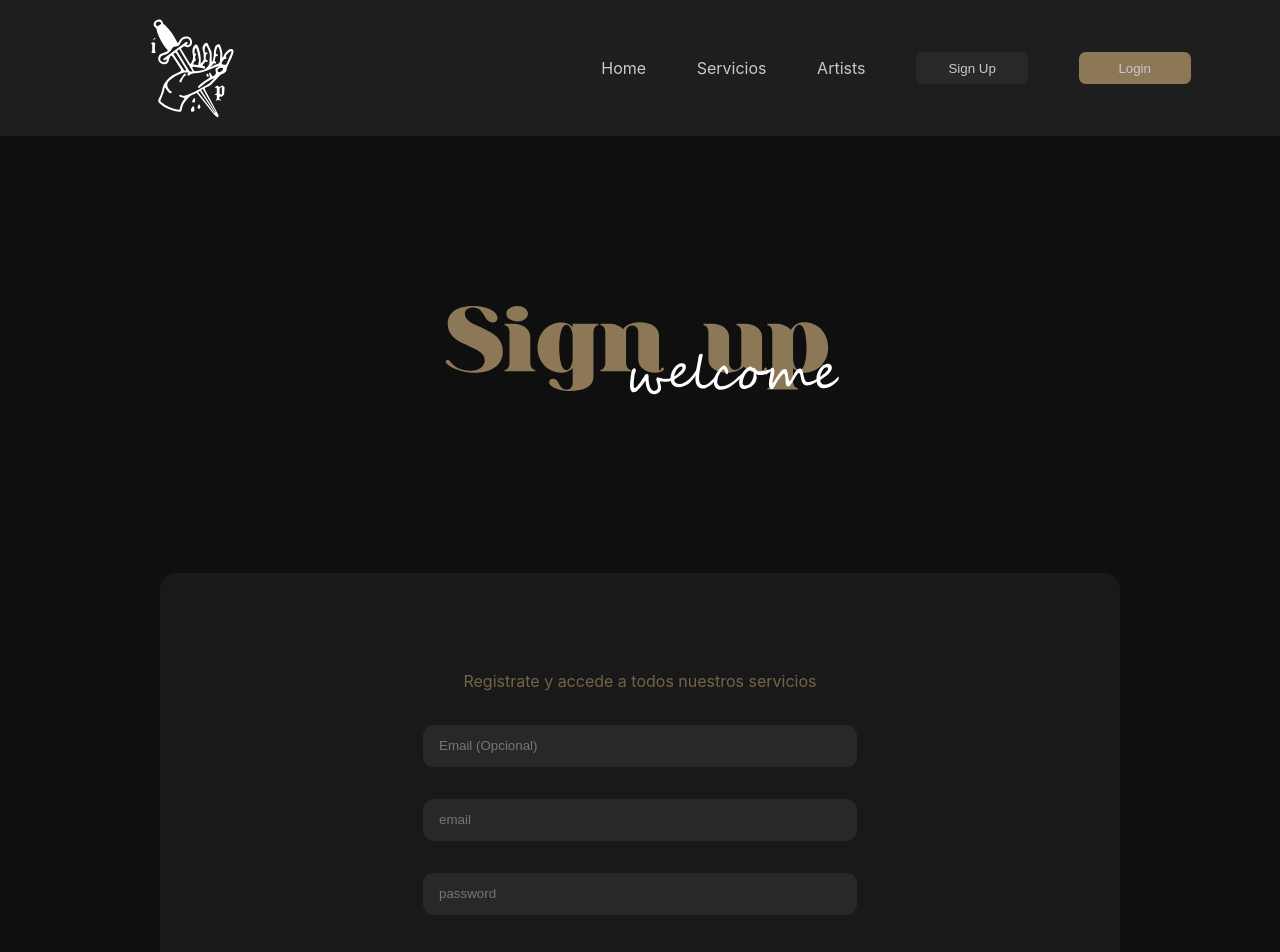
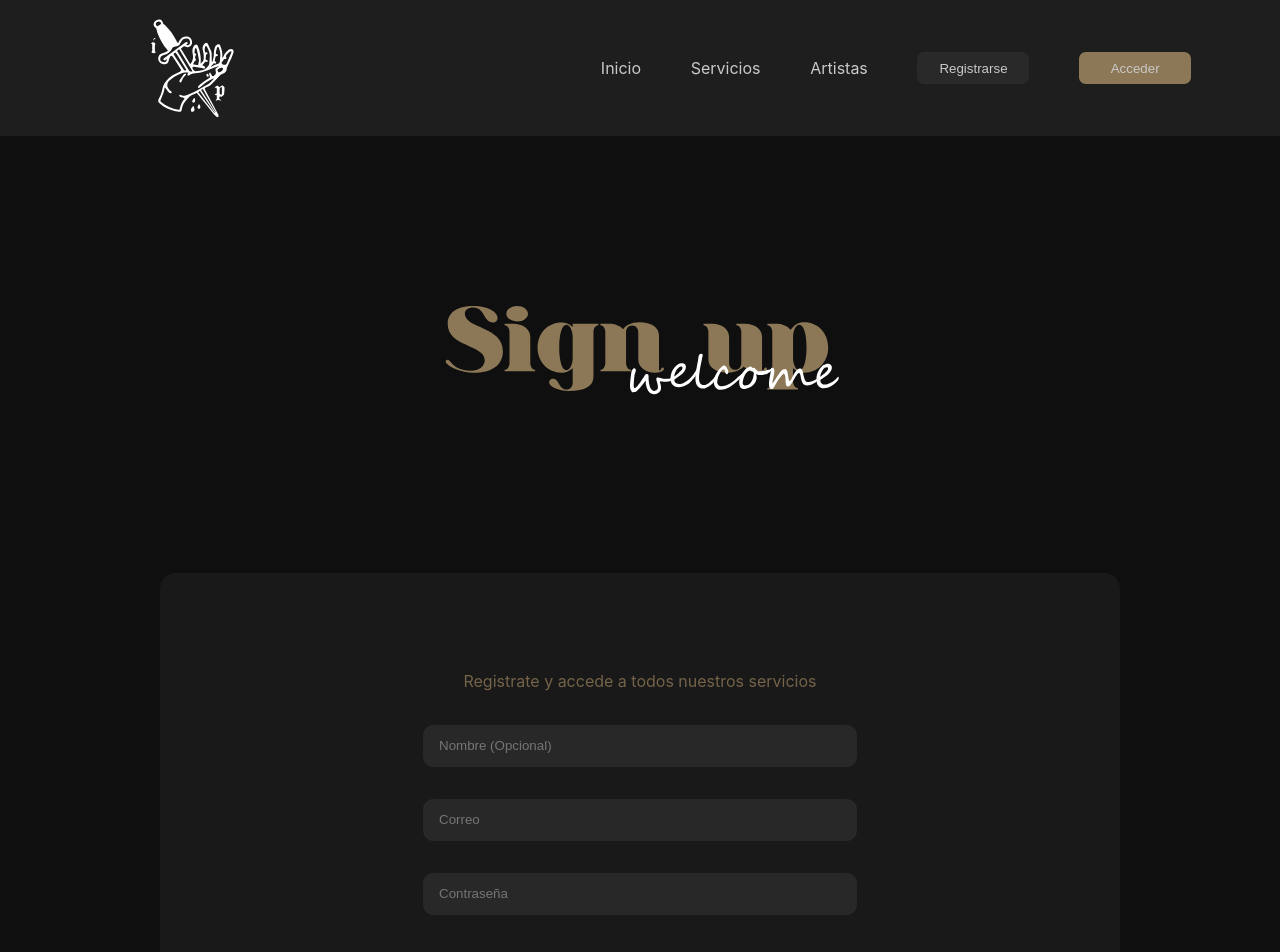
Before and after one commit to AbrahamEsc1911/FSD-FRONTEND-TATTOO-STUDIO, a React (Vite) app: page /register in a window 1280 px wide. Shown: the top 952 px of the page. Built offline with nearby package versions, Linux system fonts and the light colour scheme.

Commit message:
update: adding favicon to index and traduction of text to spanish

```diff
--- a/index.html
+++ b/index.html
@@ -3,7 +3,7 @@
 
 <head>
   <meta charset="UTF-8" />
-  <link rel="icon" type="image/svg+xml" href="/vite.svg" />
+  <link rel="icon" type="image/svg+xml" href="./images/logo-negro.svg" />
   <meta name="viewport" content="width=device-width, initial-scale=1.0" />
   <title>Tattoo Studio</title>
   <link rel="preconnect" href="https://fonts.googleapis.com">
--- a/src/components/CUsersCard/CUsersCard.jsx
+++ b/src/components/CUsersCard/CUsersCard.jsx
@@ -30,7 +30,7 @@ export const CUsersCard = ({name, email, role, date, userId, onClickFunction}) =
                 </div>
                 <div className='admin-user-block-button'>
                     <div>
-                        <input type="button" value="Delete" name={userId} onClick={onClickFunction} id='button-delete-user'/>
+                        <input type="button" value="Borrar" name={userId} onClick={onClickFunction} id='button-delete-user'/>
                     </div>
                 </div>
             </div>
--- a/src/components/Footer/Footer.jsx
+++ b/src/components/Footer/Footer.jsx
@@ -12,7 +12,7 @@ export const Footer = () => {
                     <img src="./images/logo-blanco.svg" alt="logo-footer" id='logo-footer' />
                 </div>
                 <div>
-                    <p>All rigths reserved 2024</p>
+                    <p>Todos los derechos reservados</p>
                 </div>
             </div>
 
--- a/src/components/Header/Header.jsx
+++ b/src/components/Header/Header.jsx
@@ -54,30 +54,30 @@ export const Header = () => {
                 <img src="./images/logo-blanco.svg" alt="" className='logo'/>
                 </div>
                 {!passport && < div id='header-section2'>
-                    <div className='nav-elements'><CSurfer content="Home" path="/home" /></div>
+                    <div className='nav-elements'><CSurfer content="Inicio" path="/" /></div>
                     <div className='nav-elements'><CSurfer content="Servicios" path="/services" /></div>
-                    <div className='nav-elements'><CSurfer content="Artists" path="/artists" /></div>
-                    <div className='nav-elements'>{!passport && <Cinput type="button" value="Sign Up" onClickFuntion={Registro} className="header-button"/>}</div>
-                    <div className='nav-elements'>{!passport && <Cinput type="button" value="Login" onClickFuntion={Login} className="header-button-login"/>}</div>
+                    <div className='nav-elements'><CSurfer content="Artistas" path="/artists" /></div>
+                    <div className='nav-elements'>{!passport && <Cinput type="button" value="Registrarse" onClickFuntion={Registro} className="header-button"/>}</div>
+                    <div className='nav-elements'>{!passport && <Cinput type="button" value="Acceder" onClickFuntion={Login} className="header-button-login"/>}</div>
                 </div>}
                 {role === 3 && <div id='header-section2'>
-                    <div className='nav-elements'><CSurfer content="Home" path="/home" /></div>
+                    <div className='nav-elements'><CSurfer content="Inicio" path="/" /></div>
                     <div className='nav-elements'><CSurfer content="Servicios" path="/services" /></div>
                     <div className='nav-elements'><CSurfer content="Admin" path="/admin" /></div>
-                    <div className='nav-elements'><CSurfer content="Artists" path="/artists" /></div>
+                    <div className='nav-elements'><CSurfer content="Artistas" path="/artists" /></div>
                     <div className='nav-elements'><CSurfer content="Perfil" path="/profile" /></div>
-                    <div className='nav-elements'><CSurfer content="Appointments" path="/appointments" /></div>
+                    <div className='nav-elements'><CSurfer content="Citas" path="/appointments" /></div>
                     <div className='nav-elements'><Cinput type="button" value="Nueva Cita" onClickFuntion={newApp} className="header-button"/></div>
-                    <div className='nav-elements'><Cinput type="button" value="Log Out" onClickFuntion={logout} className="header-button"/></div>
+                    <div className='nav-elements'><Cinput type="button" value="Salir" onClickFuntion={logout} className="header-button"/></div>
                 </div>}
                 {passport && role != 3 &&  <div id='header-section2'>
-                    <div className='nav-elements'><CSurfer content="Home" path="/home" /></div>
+                    <div className='nav-elements'><CSurfer content="Inicio" path="/" /></div>
                     <div className='nav-elements'><CSurfer content="Servicios" path="/services" /></div>
-                    <div className='nav-elements'><CSurfer content="Artists" path="/artists" /></div>
+                    <div className='nav-elements'><CSurfer content="Artistas" path="/artists" /></div>
                     <div className='nav-elements'><CSurfer content="Perfil" path="/profile" /></div>
-                    <div className='nav-elements'><CSurfer content="Appointments" path="/appointments" /></div>
+                    <div className='nav-elements'><CSurfer content="Citas" path="/appointments" /></div>
                     <div className='nav-elements'><Cinput type="button" value="Nueva Cita" onClickFuntion={newApp} className="header-button"/></div>
-                    <div className='nav-elements'><Cinput type="button" value="Log Out" onClickFuntion={logout} className="header-button"/></div>
+                    <div className='nav-elements'><Cinput type="button" value="Salir" onClickFuntion={logout} className="header-button"/></div>
                 </div>}
             </div >
         </>
--- a/src/views/Body/Body.jsx
+++ b/src/views/Body/Body.jsx
@@ -21,7 +21,7 @@ export const Body = () => {
     <>
       <Routes>
         <Route path='*' element={<NotFound />} />
-        <Route path='/home' element={< Home />} />
+        <Route path='/' element={< Home />} />
         <Route path='/register' element={<Register />} />
         <Route path='/services' element={<Services />} />
         <Route path='/admin' element={<Admin />} />
--- a/src/views/Login/Login.jsx
+++ b/src/views/Login/Login.jsx
@@ -68,12 +68,12 @@ export const Login = () => {
             <div className='login-body'>
                 <div className='login-body-block'>
                     <p id='simple-text-login'>Ingresa para reservar, actualizar perfil y más</p>
-                    <div>< Cinput className={"classic-input"} type="email" name="email" placeholder="email" emitFuntion={handleChange} /></div>
-                    <div>< Cinput className={"classic-input"} type="password" name="password" placeholder="password" emitFuntion={handleChange} /></div>
+                    <div>< Cinput className={"classic-input"} type="email" name="email" placeholder="Correo" emitFuntion={handleChange} /></div>
+                    <div>< Cinput className={"classic-input"} type="password" name="password" placeholder="Contraseña" emitFuntion={handleChange} /></div>
                     <p className={hideContent ? "" : "hidden-content"}>El correo y la contraseña son obligatorios</p>
                     <p className={passwordLenght ? "" : "hidden-content"}>la contraseña debe ser mayor a 8 y menor a 12</p>
                     <p className={backMessage ? "" : "hidden-content"}> {errorLogin} </p>
-                    <div>< Cinput className="classic-login-button" type="button" name="password" value="Login" onClickFuntion={login} /></div>
+                    <div>< Cinput className="classic-login-button" type="button" name="password" value="Acceder" onClickFuntion={login} /></div>
                 </div>
             </div>
 
--- a/src/views/Profile/Profile.css
+++ b/src/views/Profile/Profile.css
@@ -81,7 +81,7 @@
 
 #sides-profile-block-2 {
     width: 30vw;
-    height: 50vh;
+    height: auto;
 
     margin: 0.5rem;
 
--- a/src/views/Profile/Profile.jsx
+++ b/src/views/Profile/Profile.jsx
@@ -116,16 +116,16 @@ export const Profile = () => {
                     </div>
                     <div id='sides-profile-block-2'>
                         <h2 className={hidde ? "hidden-content" : ""} id='profile-main-text'>{user.name} </h2>
-                        <div className={hidde ? "" : "hidden-content"}><Cinput className="edit-input" type="text" name="name" placeholder="name" emitFuntion={handleChange} /></div>
+                        <div className={hidde ? "" : "hidden-content"}><Cinput className="edit-input" type="text" name="name" placeholder="Nombre" emitFuntion={handleChange} /></div>
                         <p className={hidde ? "hidden-content" : ""} id='profile-tittle-text'>Correo</p>
                         <h3 className={hidde ? "hidden-content" : ""} id='profile-second-text'>{user.email} </h3>
                         <div className={hidde ? "hidden-content" : ""} id='line-division-text'></div>
-                        <div className={hidde ? "" : "hidden-content"}><Cinput className="edit-input" type="text" name="email" placeholder="email" emitFuntion={handleChange} /></div>
+                        <div className={hidde ? "" : "hidden-content"}><Cinput className="edit-input" type="text" name="email" placeholder="Correo" emitFuntion={handleChange} /></div>
                         <p className={hiddeWarning && hidde ? "" : "hidden-content-warnig"}>Rellena al menos uno de los campos para actualizar tus datos</p>
                         <p id='profile-tittle-text'>Con nosotros desde </p>
                         <p id='profile-tittle-text'>{user.created_at} </p>
                         <div className={hidde ? "" : "hidden-content"}>< Cinput className="edit-profile-button" type="button" name="edit" value="guardar" onClickFuntion={updateData} /></div>
-                        < Cinput className={hidde ? "cancel-profile-button" : "edit-profile-button"} type="button" name="edit" value={hidde ? "Cancel" : "Edit profile"} onClickFuntion={editButton} />
+                        < Cinput className={hidde ? "cancel-profile-button" : "edit-profile-button"} type="button" name="edit" value={hidde ? "Cancelar" : "Editar perfil"} onClickFuntion={editButton} />
                         <p> {errorUpdate} </p>
                     </div>
                 </div>
--- a/src/views/Register/Register.jsx
+++ b/src/views/Register/Register.jsx
@@ -62,13 +62,13 @@ export const Register = () => {
       <div className='signup-body'>
         <div className='signup-body-block'>
           <p id='simple-text-register'>Registrate y accede a todos nuestros servicios</p>
-          <div><Cinput className="classic-input" type="text" name="email" placeholder="Email (Opcional)" emitFuntion={handleChange} /></div>
-          <div><Cinput className="classic-input" type="email" name="email" placeholder="email" emitFuntion={handleChange} /></div>
-          <div><Cinput className="classic-input" type="password" name="password" placeholder="password" emitFuntion={handleChange} /></div>
+          <div><Cinput className="classic-input" type="text" name="email" placeholder="Nombre (Opcional)" emitFuntion={handleChange} /></div>
+          <div><Cinput className="classic-input" type="email" name="email" placeholder="Correo" emitFuntion={handleChange} /></div>
+          <div><Cinput className="classic-input" type="password" name="password" placeholder="Contraseña" emitFuntion={handleChange} /></div>
           <p className={hideContent ? "" : "hidden-content"}>El correo y la contraseña son obligatorios</p>
           <p className={passwordLenght ? "" : "hidden-content"}>la contraseña debe ser mayor a 8 y menor a 12</p>
           <p >{errorMessage}</p>
-          <div><Cinput className="classic-register-button" type="button" name="register" value="Sign Up" onClickFuntion={register} /></div>
+          <div><Cinput className="classic-register-button" type="button" name="register" value="Registrarse" onClickFuntion={register} /></div>
         </div>
       </div>
 
```
Also changed, not shown: src/components/CUsersCard/CUsersCard.css (+7 -3 lines), images/logo-negro.svg (added).
